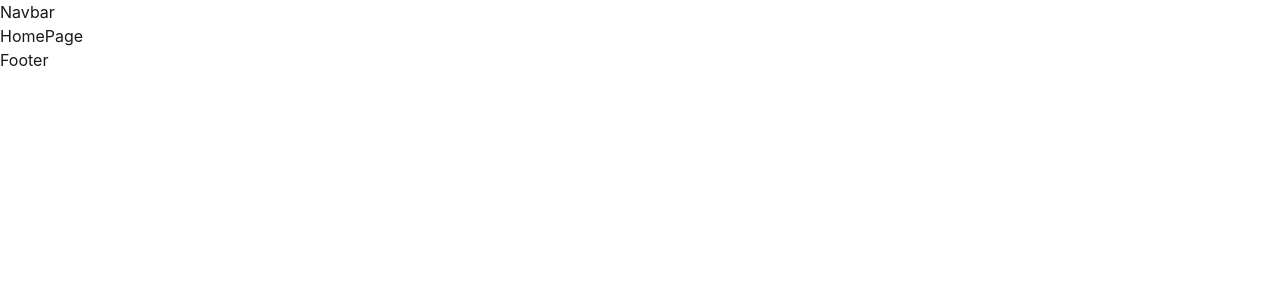
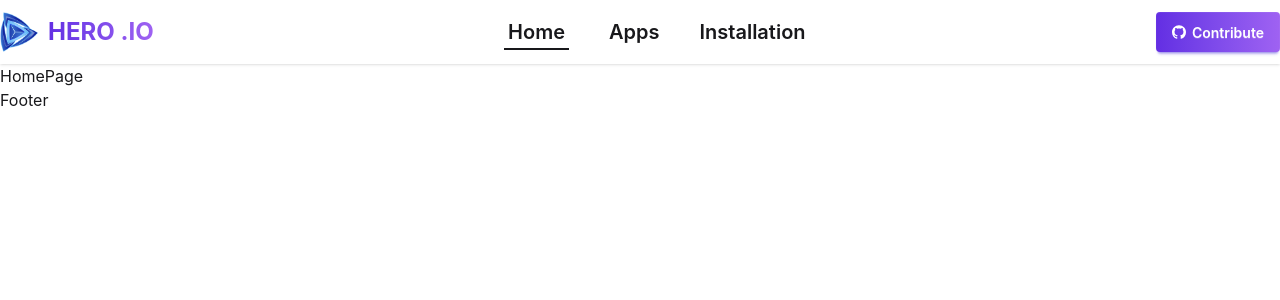
Before and after one commit to antick-arch/play-store-ph, a React (Vite) app: page / in a window 1280 px wide. Shown: the top 300 px of the page. Built offline with nearby package versions, Linux system fonts and the light colour scheme.

Commit message:
add react-icons dependency and enhance Navbar component with navigation links and GitHub button

```diff
--- a/package.json
+++ b/package.json
@@ -13,6 +13,7 @@
     "@tailwindcss/vite": "^4.3.3",
     "react": "^19.2.8",
     "react-dom": "^19.2.8",
+    "react-icons": "^5.7.0",
     "react-router": "^8.4.0",
     "tailwindcss": "^4.3.3"
   },
--- a/src/component/shared/Navbar.jsx
+++ b/src/component/shared/Navbar.jsx
@@ -1,9 +1,28 @@
 import React from 'react';
-
+import { SiGithub } from 'react-icons/si';
+import { NavLink } from 'react-router';
+import navImg from '../../assets/images/logo.png';
 const Navbar = () => {
     return (
-        <div>
-            Navbar
+        <div className='shadow'>
+            <nav className='container mx-auto flex justify-between items-center py-3'>
+                <div className='flex items-center gap-2'>
+                    <img src={navImg} alt="" className='w-10' />
+                    <h2 className='text-transparent bg-clip-text bg-linear-to-r from-[#632ee3] to-[#9f62f2] text-2xl font-bold'>HERO .IO</h2>
+                </div>
+                <ul className='flex justify-between gap-10 font-semibold text-xl'>
+                    <li>
+                        <NavLink to={"/"} className={({isActive})=>`${isActive && "border-b-2 p-1"}`}>Home</NavLink>
+                    </li>
+                    <li>
+                        <NavLink to={"/apps"} className={({isActive})=>`${isActive && "border-b-2 p-1"}`}>Apps</NavLink>
+                    </li>
+                    <li>
+                        <NavLink to={"/install"} className={({isActive})=>`${isActive && "border-b-2 p-1"}`}>Installation</NavLink>
+                    </li>
+                </ul>
+                <button className='btn btn-primary bg-linear-to-r from-[#632ee3] to-[#9f62f2] border-none text-white'><SiGithub />Contribute</button>
+            </nav>
         </div>
     );
 };
```
Also changed, not shown: 1 other file (tests, documents, lock files or other folders).
